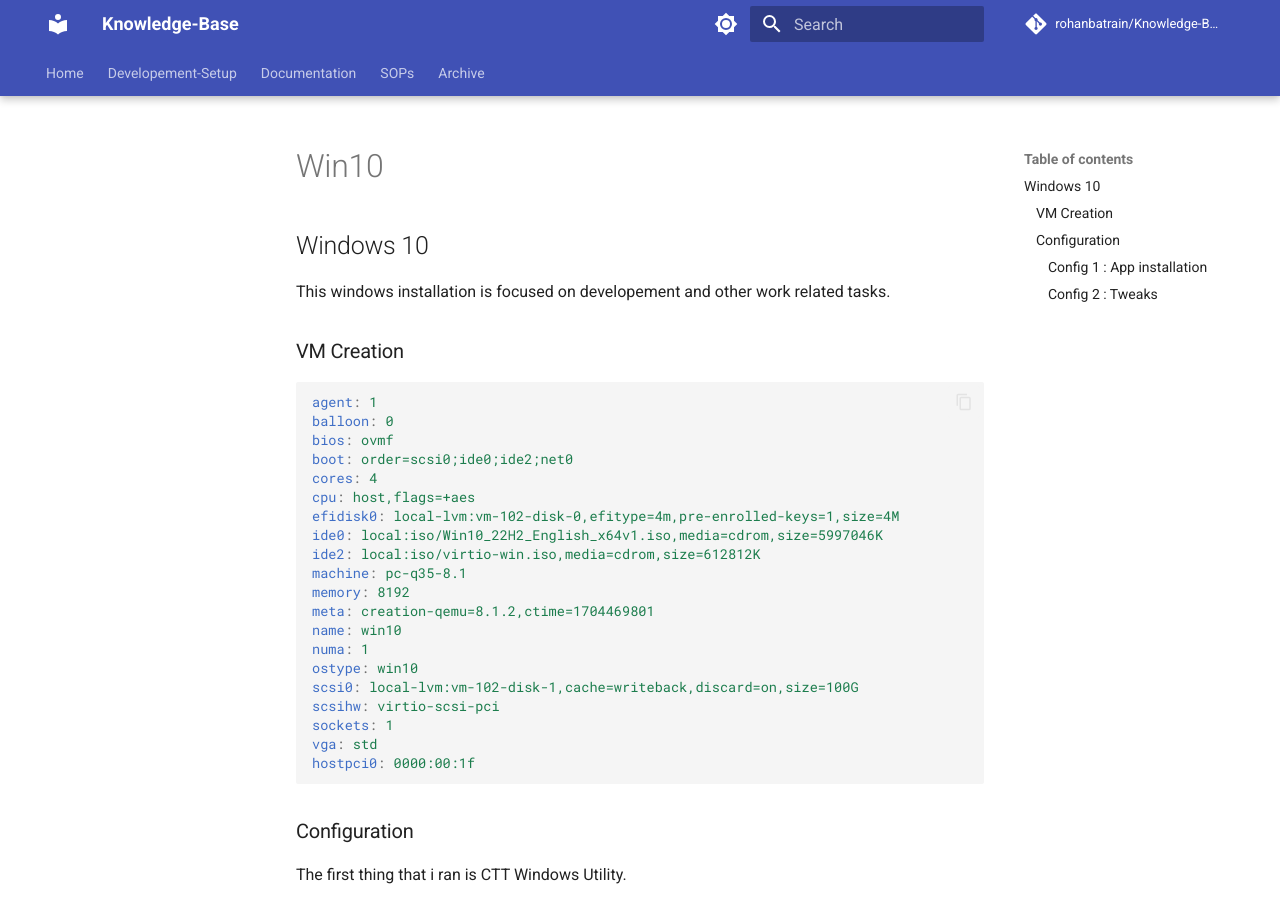
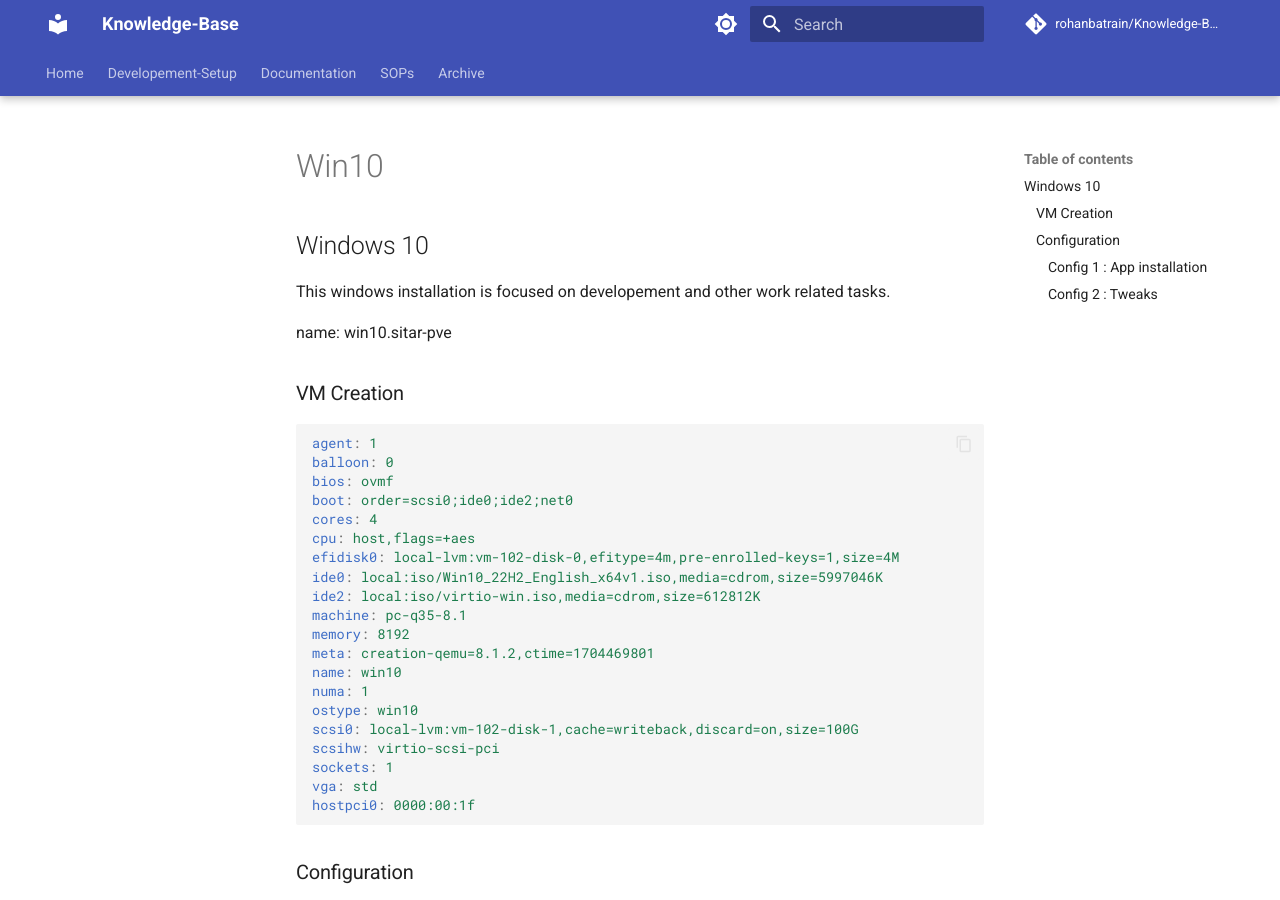
Before and after one commit to rohanbatrain/knowledge-base, an MkDocs documentation site: the page built from docs/Developement-Setup/Owned-Devices/Laptops/MSI/2023/August/Crucial-Drive/Promox/Virtual-Machines/win10.md, in a window 1280 px wide and 900 px high. Built offline with MkDocs 1.6.1 and Material for MkDocs 9.7.7, drawn with Linux system fonts in a browser that asks for light colours; nearby versions of some CDN libraries; library files that are not in the unit come from our copies; comment, search, counter and statistics services are not loaded.

Commit message:
Update win10.md

```diff
--- a/docs/Developement-Setup/Owned-Devices/Laptops/MSI/2023/August/Crucial-Drive/Promox/Virtual-Machines/win10.md
+++ b/docs/Developement-Setup/Owned-Devices/Laptops/MSI/2023/August/Crucial-Drive/Promox/Virtual-Machines/win10.md
@@ -1,6 +1,8 @@
 ## Windows 10
 
 This windows installation is focused on developement and other work related tasks.
+
+name: win10.sitar-pve
 
 ### VM Creation
 
```
